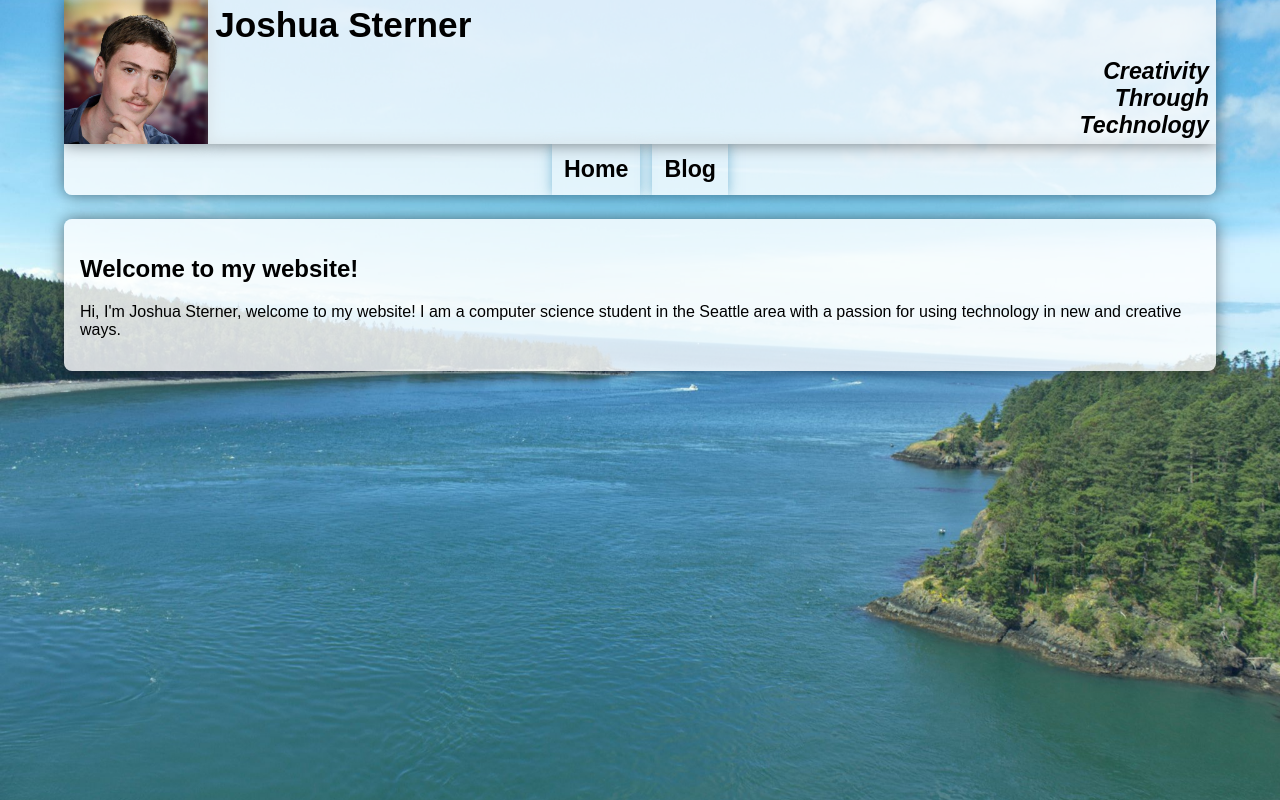
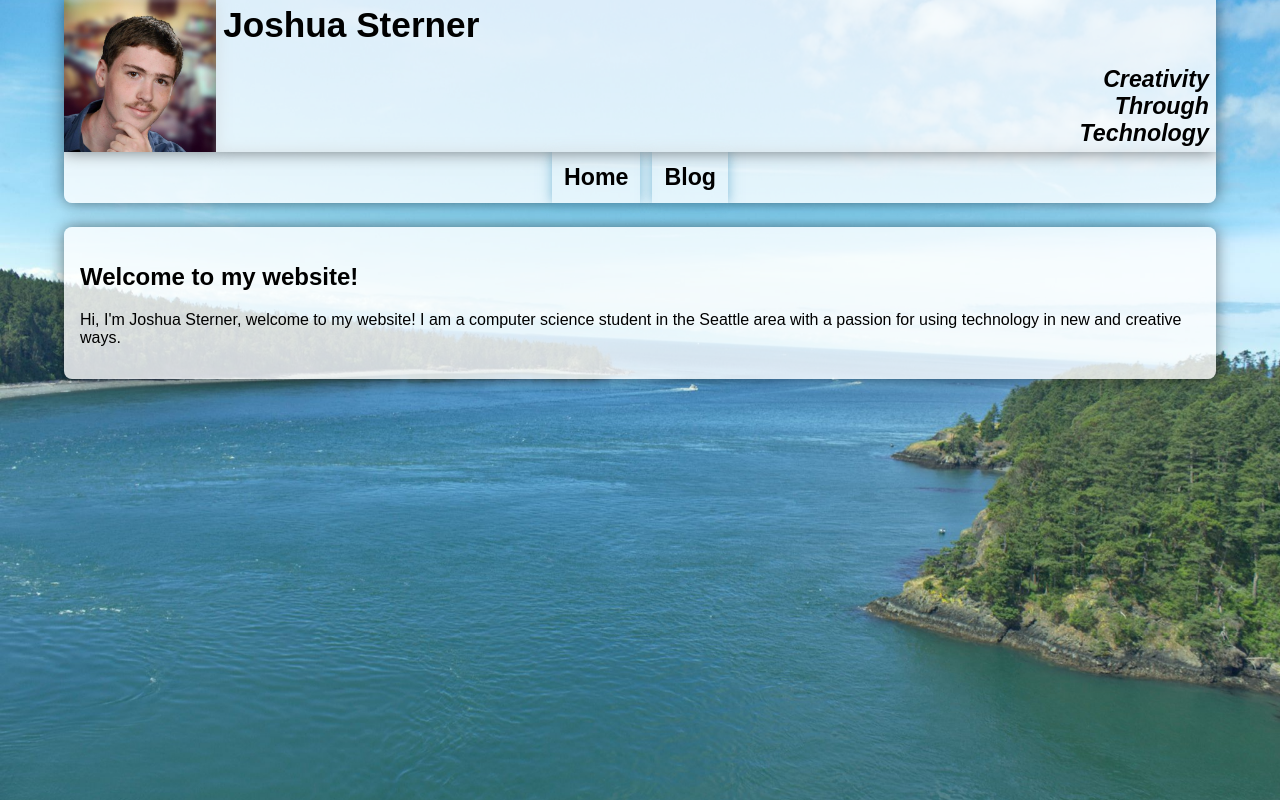
Before and after one commit to joshua-sterner/joshuasterner.com, a Django app: page / in a window 1280 px wide. Run offline with Django 3.2, Linux system fonts and the light colour scheme.

Commit message:
Fixed an issue with the max height of the profile picture being slightly too small (producing a slight gap below it in some instances due to the height of the text to the right).

```diff
--- a/website/static/styles.css
+++ b/website/static/styles.css
@@ -21,7 +21,7 @@ img {
 
 header {
     display: grid;
-    grid-template-columns: minmax(3em, 9em) minmax(6em, 100%);
+    grid-template-columns: minmax(3em, 9.5em) minmax(6em, 100%);
     grid-template-rows: auto;
     margin: auto;
     max-width: 72em;
```
